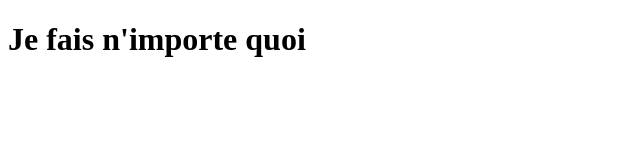
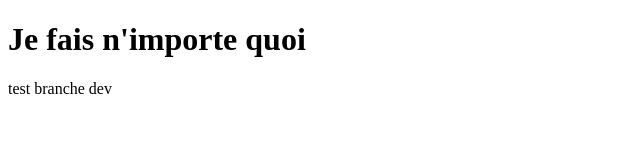
Before and after one commit to jdedev-fr/cours-b2-2024, a plain HTML site: page index.html in a window 1280 px wide. Shown: the whole page, without its empty margins (0-640 px from the left). Drawn offline with Linux system fonts and the light colour scheme.

Commit message:
dev test

```diff
--- a/index.html
+++ b/index.html
@@ -9,6 +9,7 @@
 
 <body>
     <h1>Je fais n'importe quoi</h1>
+    <p>test branche dev</p>
 
 </body>
 
```
